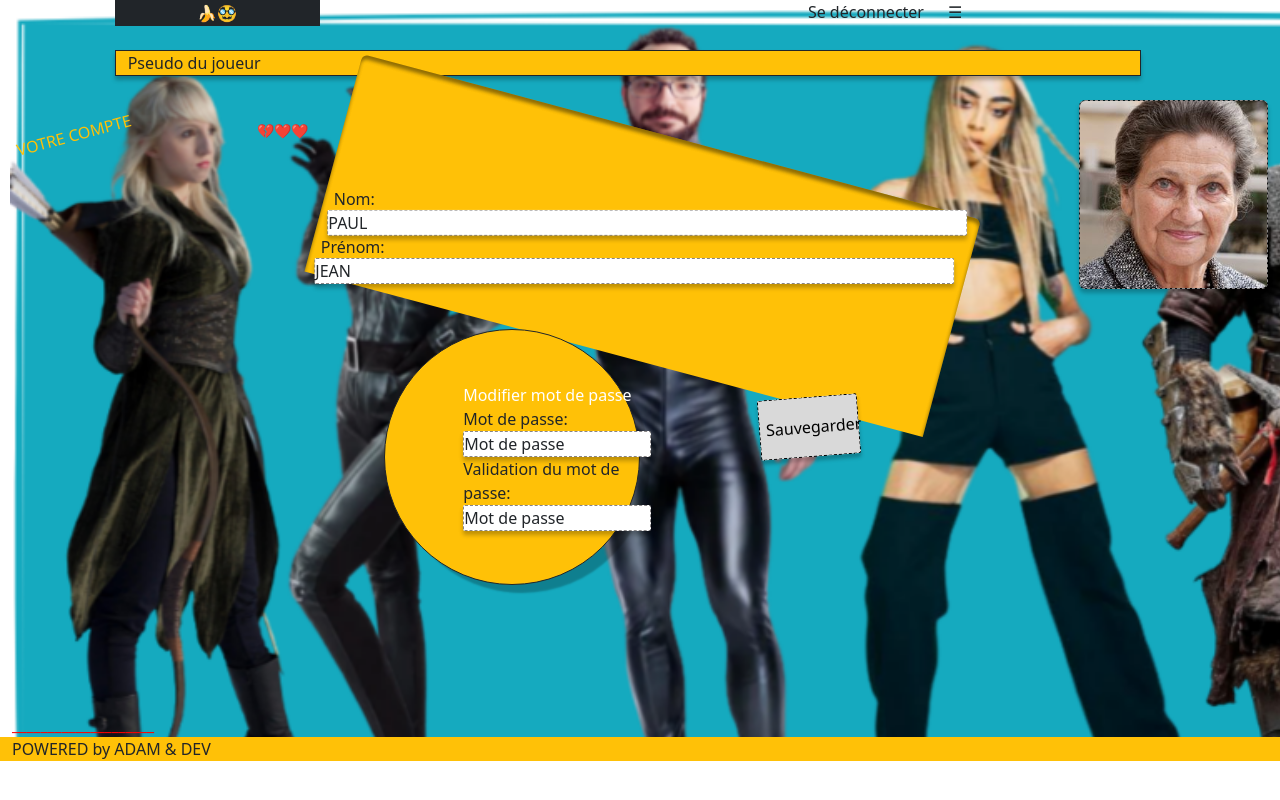
After one commit to Remyroyer/HistoireQueC-estToiQuiChoisis, a PHP site: page /coloriage.php in a window 1280 px wide. The commit adds this page. Run offline with PHP 8.4, Linux system fonts and the light colour scheme.

Commit message:
Correction bug connexion

```diff
--- /dev/null
+++ b/coloriage.php
@@ -0,0 +1,106 @@
+<!DOCTYPE html>
+<html lang="fr">
+<head>
+    <meta charset="UTF-8">
+    <meta http-equiv="X-UA-Compatible" content="IE=edge">
+    <meta name="viewport" content="width=device-width, initial-scale=1.0">
+    <link href="https://cdn.jsdelivr.net/npm/bootstrap@5.2.3/dist/css/bootstrap.min.css"
+          rel="stylesheet" integrity="sha384-rbsA2VBKQhggwzxH7pPCaAqO46MgnOM80zW1RWuH61DGLwZJEdK2Kadq2F9CUG65"
+          crossorigin="anonymous">
+    <link rel="icon" type="img/png" href="img/favicon.jpg">
+    <link rel="stylesheet" href="style.css">
+    <title>Coloriage</title>
+</head>
+<body>
+
+<div class="fond container-fluid">
+    <div>
+        <div class="container-fluid row">
+            <div class="col-1"></div>
+            <div class="logo col-2 border border-dark bg-dark">🍌🥸</div>
+            <div class="connexion col-6">Se déconnecter</div>
+            <div class="col-2">☰</div>
+            <div class="col-1"></div>
+        </div>
+    </div>
+
+    <div class="container-fluid row">
+        <div><br>
+            <div class="row">
+                <div class="col-1"></div>
+                <div class="pseudoz col-10 border border-dark bg-warning">Pseudo du joueur</div>
+                <div class="col-1"></div>
+            </div>
+            <br></div>
+    </div>
+
+    <div class="position-relative">
+
+        <div class="row h-50">
+
+            <figure class="figure col-3">
+                <div class="rotatecompte">VOTRE COMPTE</div>
+                <div class="figure-img img-fluid rounded">
+                    <figcaption class="figure-caption text-end">
+                        <div>💔❤️❤️</div>
+                    </figcaption>
+                </div>
+            </figure>
+
+            <div class="rotate container-fluid col-6 rounded-top bg-warning">
+                <div class="rotate2 row">Nom:</div>
+                <div class="rotate22 row bg-white">PAUL</div>
+                <div class="rotate2 row">Prénom:</div>
+                <div class="rotate22 row bg-white">JEAN</div>
+            </div>
+
+            <figure class="figure col-2">
+                <img src="img/simone.png" style="width: 250px" class="topho figure-img img-fluid rounded" alt="...">
+            </figure>
+        </div>
+        <div><br></div>
+        <div><br></div>
+        <div><br></div>
+        <div class="row">
+            <div class="col-7"></div>
+            <div class="col-4">
+                <button class="save">Sauvegarder</button>
+            </div>
+            <div class="col-1"></div>
+        </div>
+        <div class="medaille container-fluid border border-dark bg-warning rounded-circle translate-middle"
+             style="width: 16rem;height:16rem;">
+            <div class="row align-items-center h-100">
+                <div class="col-10 mx-auto">
+                    <div class="space1">
+                        Modifier mot de passe
+                    </div>
+                    <div class="space">
+                        Mot de passe:
+                    </div>
+                    <div class="space2 bg-white">
+                        Mot de passe
+                    </div>
+                    <div class="space">
+                        Validation du mot de passe:
+                    </div>
+                    <div class="space2  bg-white">
+                        Mot de passe
+                    </div>
+
+            </div>
+        </div>
+    </div>
+
+
+</div>
+
+
+<div class="row">
+    <div class="storyway">____________________</div>
+    <div class="bg-warning">POWERED by ADAM & DEV</div>
+</div>
+
+</div>
+</body>
+</html>
--- a/histoire.php
+++ b/histoire.php
@@ -6,9 +6,7 @@ if (session_status() !== PHP_SESSION_ACTIVE) session_start();
 if (!isset($_SESSION['nomUser'])) {
     header('Location: index.php');
 }
-
 ?>
-
 <!DOCTYPE html>
 <html lang="fr">
 <head>
--- a/index.php
+++ b/index.php
@@ -34,7 +34,10 @@ if (isset($_POST["nomUser"])) {
 if (isset($_SESSION)) {
     ?>
     <a href="compte.php">Mon Compte</a>
-    <a href="histoire.php">Page des histoires</a><br>
+    <a href="histoire.php">Page des histoires</a>
+    <br>
+    <a href="coloriage.php">....VISUALISER LE COLORIAGE....</a>
+    <br>
     <?php
 }
 
--- /dev/null
+++ b/style.css
@@ -0,0 +1,89 @@
+  .fond {
+    background-image: url("img/equipiers.png");
+  }
+
+  .rotate {
+    background-color: transparent;
+    transform: rotate(15deg) translateX(-40px) translateY(45px);
+    height:225px;
+    box-shadow: inset 0px 4px 4px rgba(0, 0, 0, 0.25), inset 0px 4px 4px rgba(0, 0, 0, 0.25);
+border-radius: 4px 4px 0px 0px;
+  }
+
+  .rotate2, .rotate22 {
+    background-color: transparent;
+    transform: rotate(-15deg) translateY(50px) translateX(-15px);
+  }
+
+  .rotate22, .space2 {
+  border: 1px dashed #898686;
+  box-shadow: 0px 4px 4px rgba(0, 0, 0, 0.25);
+  border-radius: 2px;
+  }
+
+  .space,.space1,.space2 {
+    transform: translateX(45px);
+  }
+
+  .space1 {
+color: white;
+  }
+
+  .rotatecompte {
+    transform: rotate(-15deg);
+    color: #FFC107;
+  }
+
+  .storyway {
+color:red;
+  }
+
+  .connexion {
+    text-align: right;
+    margin-right: 0;
+    margin-left: auto;
+  }
+
+  .logo {
+    text-align: center;
+    margin-right: auto;
+    margin-left: auto;
+  }
+
+  .topho{
+    background: rgba(0, 0, 0, 0.84);
+border: 1px dashed #898686;
+box-shadow: 0px 4px 4px rgba(0, 0, 0, 0.25);
+border-radius: 2px;
+  }
+
+  .medaille{
+    box-sizing: border-box;
+
+width: 302px;
+height: 302px;
+left: 0px;
+top: 0px;
+
+background: #FFC107;
+border: 1px solid #000000;
+box-shadow: 10px 8px 2px rgba(0, 0, 0, 0.25);
+  }
+
+
+
+.pseudoz {
+  box-shadow: 0px 4px 4px rgba(0, 0, 0, 0.25);
+}
+
+.save{
+width: 100px;
+height: 60px;
+left: 0px;
+top: 7.77px;
+  background: #D9D9D9;
+border: 1px dashed #000000;
+box-shadow: 0px 4px 4px rgba(0, 0, 0, 0.25);
+border-radius: 2px;
+transform: rotate(-4.46deg);
+}
--- a/validerinscription.php
+++ b/validerinscription.php
@@ -69,9 +69,9 @@ if (!isset($_POST["nomUser"])) {
             //Gestion d'erreur
             $txtpseudo = "Cette adresse mail existe déjà!";
             echo $txtpseudo;
-            //En cas d'erreur, on redirige vers cette même page?........................................
+            //En cas d'erreur, on redirige vers cette page........................................
             echo "Vous allez être redirigé vers l'accueil dans un instant!";
-            header('refresh:3;url=validerinscription.php');
+            header('refresh:3;url=forminscription.php');
             die();
         }
     } else {
```
Also changed, not shown: coloriage.css (added, +148 -0 lines), coloriage2.php (added, +23 -0 lines), fonctions.php (+16 -0 lines), form.php (+5 -4 lines), gameplay.php (+24 -25 lines), validaction.php (+6 -1 lines), coloriage2.css (added), img/equipiers.png (added).
